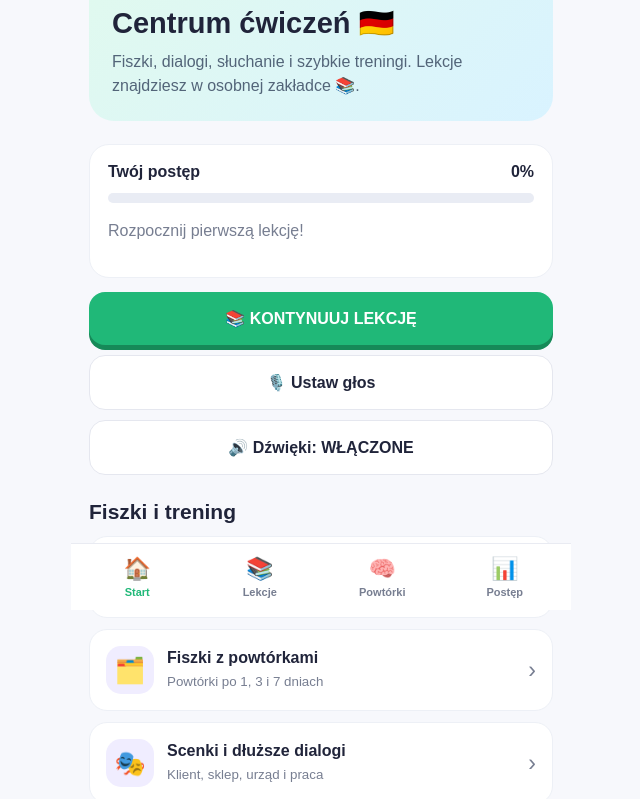
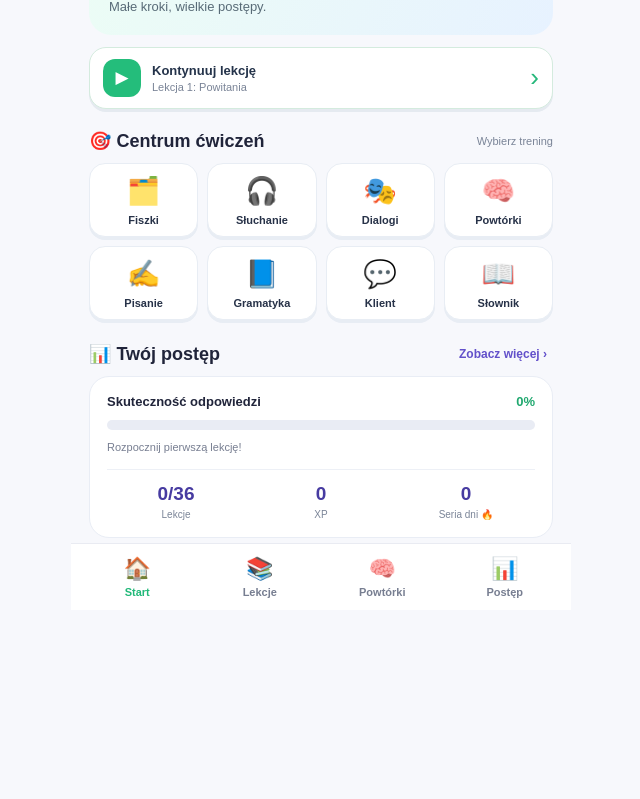
Before and after one commit to countrtv69-dev/DeutschTrainer, a plain HTML site: page index.html in a window 1280 px wide. Shown: the part 190-989 px from the top of the page, without its empty margins (319-959 px from the left). After the commit the page ends 912 px from the top, so only its background shows below. Drawn offline with Linux system fonts and the light colour scheme.

Commit message:
Add files via upload

```diff
--- a/index.html
+++ b/index.html
@@ -2,7 +2,7 @@
 <!DOCTYPE html>
 <html lang="pl">
 <head>
-<link rel="manifest" href="manifest.webmanifest?v=20261017-logo-v2"><meta name="theme-color" content="#7555dc">
+<link rel="manifest" href="manifest.webmanifest?v=20261017-adventure-v9"><meta name="theme-color" content="#7555dc">
 <meta charset="UTF-8">
 <meta name="viewport" content="width=device-width, initial-scale=1, maximum-scale=1, user-scalable=no">
 <meta name="theme-color" content="#f7f8fc">
@@ -272,6 +272,34 @@ p { line-height: 1.5; }
 .dt-badge{display:inline-block;background:#fff0c9;padding:7px 10px;border-radius:15px;margin:4px;font-weight:700}
 .dt-field{width:100%;box-sizing:border-box;padding:12px;border-radius:10px;border:1px solid #a9b3c7;font-size:16px}
 
+
+/* DeutschTrainer Adventure v9 */
+.dt-home-welcome{display:flex;align-items:center;justify-content:space-between;background:linear-gradient(115deg,#ecfdf5,#e7f2ff);border-radius:22px;padding:18px 20px;margin-bottom:12px}
+.dt-home-welcome h1{font-size:28px;margin:4px 0}.dt-home-welcome p{font-size:13px;margin:0;color:#586b77}.dt-eyebrow{font-size:10px;letter-spacing:1.5px;font-weight:900;color:#168958}.dt-welcome-star{font-size:37px}
+.dt-continue-mini{width:100%;border:1px solid #d4ebde;background:#fff;border-radius:17px;display:flex;align-items:center;text-align:left;gap:11px;padding:11px 13px;color:#24334a;box-shadow:0 3px 0 #e5eaf0}
+.dt-continue-symbol{width:38px;height:38px;border-radius:12px;display:grid;place-items:center;background:#24bd7b;color:white;font-size:17px;flex-shrink:0}.dt-continue-mini b{display:block;font-size:13px}.dt-continue-mini small{display:block;font-size:11px;color:#7a8497;margin-top:3px}.dt-continue-arrow{margin-left:auto;font-size:26px;color:#25b77a}
+.dt-home-heading{display:flex;align-items:center;justify-content:space-between;gap:8px;margin:21px 0 11px}.dt-home-heading h2{font-size:18px;margin:0}.dt-home-heading>span{font-size:11px;color:#7a8497}.dt-home-heading button{background:none;border:0;color:#6250ca;font-size:12px;font-weight:800}
+.dt-exercise-grid{display:grid;grid-template-columns:repeat(4,minmax(0,1fr));gap:9px}.dt-exercise{background:#fff;border:1px solid #e8edf4;border-radius:16px;min-width:0;padding:11px 3px 10px;font-size:11px;font-weight:800;color:#273248;box-shadow:0 3px 0 #e8edf4}.dt-exercise:active{transform:translateY(2px);box-shadow:0 1px 0 #e8edf4}.dt-ex-icon{display:block;font-size:27px;margin-bottom:7px}
+.dt-progress-heading{margin-top:23px}.dt-progress-card{background:#fff;border:1px solid #e9edf5;border-radius:20px;padding:17px}.dt-progress-top{display:flex;justify-content:space-between;gap:8px;font-size:13px;font-weight:700;margin-bottom:11px}.dt-progress-top strong{color:#20a86f}.dt-progress-card p{font-size:11px;margin:9px 0 14px}.dt-mini-stats{display:grid;grid-template-columns:repeat(3,1fr);gap:7px;border-top:1px solid #edf0f6;padding-top:13px;text-align:center}.dt-mini-stats b{display:block;font-size:19px;color:#473ba1}.dt-mini-stats small{display:block;font-size:10px;color:#7a8497;margin-top:4px}
+.dt-more-tools{margin:14px 0 5px;background:white;border:1px solid #edf0f6;border-radius:17px;padding:14px}.dt-more-tools summary{cursor:pointer;font-size:13px;font-weight:800}.dt-more-links{display:grid;gap:7px;margin-top:12px}.dt-more-links button{text-align:left;padding:12px;border-radius:10px;border:1px solid #e9edf4;background:#f8faff;color:#24334a;font-size:13px;font-weight:700}
+#path-lessons{background:transparent;padding:4px 0 20px}
+.dt-world{--world:#20b878;--world-light:#e6f9ee;position:relative;border-radius:25px;padding:16px 12px 26px;margin:17px 0 22px;background:linear-gradient(180deg,var(--world-light),#fff);border:1px solid #e4eaf2;overflow:hidden}
+.dt-world.world-a2{--world:#3b82f6;--world-light:#e6f1ff}.dt-world.world-b1{--world:#9b5de5;--world-light:#f2eaff}
+.dt-world:before{content:'☁️';position:absolute;right:18px;top:65px;font-size:38px;opacity:.5}.dt-world:after{content:'✦';position:absolute;left:15px;bottom:70px;color:var(--world);font-size:28px;opacity:.28;pointer-events:none}
+.dt-world-head{position:relative;z-index:1;background:var(--world);color:white;border-radius:17px;padding:13px 15px;box-shadow:0 4px 0 #0002}.dt-world-head strong{display:block;font-size:16px}.dt-world-head small{font-size:11px;opacity:.95}
+.dt-adventure-track{position:relative;display:flex;flex-direction:column;align-items:center;padding:20px 0 5px;gap:0}
+.dt-adventure-track:before{content:'';position:absolute;top:40px;bottom:36px;left:50%;border-left:6px dotted #b9c7d6;transform:translateX(-50%);opacity:.75}
+.dt-node-wrap{position:relative;z-index:1;display:flex;flex-direction:column;align-items:center;min-height:117px;width:100%}
+.dt-node-wrap:nth-child(3n+1){transform:translateX(-22%)}.dt-node-wrap:nth-child(3n+2){transform:translateX(21%)}
+.dt-node{width:70px;height:70px;border-radius:24px;border:4px solid white;box-shadow:0 6px 0 #0002,0 8px 14px #0001;background:var(--world);color:white;display:grid;place-items:center;font-size:30px;transition:transform .15s;position:relative;cursor:pointer}
+.dt-node:active:not(:disabled){transform:scale(.94)}.dt-node:disabled{cursor:not-allowed;background:#aab6c6;color:white;filter:grayscale(.3)}
+.dt-node.dt-done{background:#24b977}.dt-node.dt-current{background:linear-gradient(145deg,#ffcf59,#f59b23);box-shadow:0 5px 0 #cb8421,0 0 0 6px #ffd87380;animation:dt-pulse 2s ease-in-out infinite}.dt-node.dt-checkpoint{background:linear-gradient(145deg,#ac72ff,#6d43d6)}.dt-node.dt-checkpoint.dt-done{background:linear-gradient(145deg,#ffd55e,#e9a523)}
+.dt-node-number{position:absolute;right:-8px;top:-8px;min-width:23px;height:23px;border-radius:50%;background:white;border:2px solid var(--world);color:#25364d;font-size:11px;font-weight:900;display:grid;place-items:center}
+.dt-node-label{max-width:165px;text-align:center;margin-top:8px;padding:6px 11px;background:white;border-radius:14px;font-size:11px;font-weight:800;color:#324159;box-shadow:0 2px 6px #0001}.dt-node-wrap.dt-locked .dt-node-label{color:#8a93a4}
+@keyframes dt-pulse{50%{box-shadow:0 5px 0 #cb8421,0 0 0 10px #ffd87345}}
+@media(prefers-reduced-motion:reduce){.dt-node.dt-current{animation:none}}
+@media(max-width:360px){.dt-exercise-grid{gap:6px}.dt-exercise{font-size:10px}.dt-ex-icon{font-size:23px}}
+
 </style>
 </head>
 
@@ -291,51 +319,38 @@ p { line-height: 1.5; }
 
     <!-- EKRAN GŁÓWNY -->
     <section id="home" class="screen active">
-        <div class="hero">
-            <div class="emoji">💪🇩🇪</div>
-            <h1>Centrum ćwiczeń 🇩🇪</h1>
-            <p>Fiszki, dialogi, słuchanie i szybkie treningi. Lekcje znajdziesz w osobnej zakładce 📚.</p>
+      <div class="dt-home-welcome"><div><span class="dt-eyebrow">🇩🇪 DEUTSCHTRAINER</span><h1>Hallo! 👋</h1><p>Małe kroki, wielkie postępy.</p></div><div class="dt-welcome-star">✨</div></div>
+      <button class="dt-continue-mini" onclick="continuePath()" aria-label="Kontynuuj lekcję"><span class="dt-continue-symbol">▶</span><span><b>Kontynuuj lekcję</b><small id="dt-next-lesson">Wróć do nauki</small></span><span class="dt-continue-arrow">›</span></button>
+      <div class="dt-home-heading"><h2>🎯 Centrum ćwiczeń</h2><span>Wybierz trening</span></div>
+      <div class="dt-exercise-grid"><button class="dt-exercise" onclick="openFlashcards()"><span class="dt-ex-icon">🗂️</span><span>Fiszki</span></button>
+<button class="dt-exercise" onclick="openFeature('listening')"><span class="dt-ex-icon">🎧</span><span>Słuchanie</span></button>
+<button class="dt-exercise" onclick="openExtendedDialogues()"><span class="dt-ex-icon">🎭</span><span>Dialogi</span></button>
+<button class="dt-exercise" onclick="openFeature('review')"><span class="dt-ex-icon">🧠</span><span>Powtórki</span></button>
+<button class="dt-exercise" onclick="openFeature('writing')"><span class="dt-ex-icon">✍️</span><span>Pisanie</span></button>
+<button class="dt-exercise" onclick="openGrammar()"><span class="dt-ex-icon">📘</span><span>Gramatyka</span></button>
+<button class="dt-exercise" onclick="openFeature('dialog')"><span class="dt-ex-icon">💬</span><span>Klient</span></button>
+<button class="dt-exercise" onclick="openFeature('dictionary')"><span class="dt-ex-icon">📖</span><span>Słownik</span></button></div>
+      <div class="dt-home-heading dt-progress-heading"><h2>📊 Twój postęp</h2><button onclick="showProgress()">Zobacz więcej ›</button></div>
+      <div class="dt-progress-card">
+        <div class="dt-progress-top"><span>Skuteczność odpowiedzi</span><strong id="percent">0%</strong></div>
+        <div class="progress"><div id="home-progress" class="progress-fill"></div></div>
+        <p class="muted" id="progress-description">Rozpocznij pierwszą lekcję!</p>
+        <div class="dt-mini-stats"><div><b id="dt-home-lessons">0/36</b><small>Lekcje</small></div><div><b id="dt-home-xp">0</b><small>XP</small></div><div><b id="dt-home-streak">0</b><small>Seria dni 🔥</small></div></div>
+      </div>
+      <details class="dt-more-tools"><summary>⚙️ Więcej ćwiczeń i ustawienia</summary>
+        <div class="dt-more-links">
+          <button onclick="openProfile()">🏅 Mój profil i osiągnięcia</button>
+          <button onclick="openBackup()">💾 Kopia zapasowa postępów</button>
+          <button onclick="openFeature('missions')">🏆 Misje i osiągnięcia</button>
+          <button onclick="startLesson('work')">🛠️ Niemiecki w pracy</button>
+          <button onclick="startLesson('customer')">🤝 Rozmowa z klientem</button>
+          <button onclick="startLesson('daily')">🗣️ Niemiecki na co dzień</button>
+          <button onclick="startReview()">🧠 Powtórka błędów <small id="mistake-count"></small></button>
+          <button onclick="openFeature('install')">📱 Instalacja / offline</button>
+          <button onclick="openVoiceSettings()">🎙️ Ustaw głos</button>
+          <button id="sound-toggle" onclick="toggleSounds()">🔊 Dźwięki: WŁĄCZONE</button>
         </div>
-
-        <div class="card">
-            <div class="card-head">
-                <strong>Twój postęp</strong>
-                <strong id="percent">0%</strong>
-            </div>
-            <div class="progress"><div id="home-progress" class="progress-fill"></div></div>
-            <p class="muted" id="progress-description">Rozpocznij pierwszą lekcję!</p>
-        </div>
-
-        <button class="button" onclick="continuePath()">📚 KONTYNUUJ LEKCJĘ</button>
-        <button type="button" class="button secondary" style="margin-top:10px" onclick="openVoiceSettings()">🎙️ Ustaw głos</button>
-        <button id="sound-toggle" class="button secondary" style="margin-top:10px" onclick="toggleSounds()">🔊 Dźwięki: WŁĄCZONE</button>
-<h2 class="section">Fiszki i trening</h2>
-        <div class="lesson-row" onclick="openGrammar()"><div class="lesson-emoji">📘</div><div class="lesson-info"><strong>Gramatyka przed lekcją</strong><small>Polskie wyjaśnienia i przykłady A1–B1</small></div><div class="arrow">›</div></div>
-        <div class="lesson-row" onclick="openFlashcards()"><div class="lesson-emoji">🗂️</div><div class="lesson-info"><strong>Fiszki z powtórkami</strong><small>Powtórki po 1, 3 i 7 dniach</small></div><div class="arrow">›</div></div>
-        <div class="lesson-row" onclick="openExtendedDialogues()"><div class="lesson-emoji">🎭</div><div class="lesson-info"><strong>Scenki i dłuższe dialogi</strong><small>Klient, sklep, urząd i praca</small></div><div class="arrow">›</div></div>
-        <div class="lesson-row" onclick="openProfile()"><div class="lesson-emoji">🏅</div><div class="lesson-info"><strong>Mój profil i osiągnięcia</strong><small>Statystyki i odznaki</small></div><div class="arrow">›</div></div>
-        <div class="lesson-row" onclick="openBackup()"><div class="lesson-emoji">💾</div><div class="lesson-info"><strong>Kopia zapasowa</strong><small>Eksport i import postępów</small></div><div class="arrow">›</div></div>
-        <h2 class="section">Nowe tryby nauki</h2>
-        <div class="lesson-row" onclick="openFeature('dialog')"><div class="lesson-emoji">💬</div><div class="lesson-info"><strong>Rozmowy z klientem</strong><small>Interaktywne dialogi</small></div><div class="arrow">›</div></div>
-        <div class="lesson-row" onclick="openFeature('review')"><div class="lesson-emoji">🧠</div><div class="lesson-info"><strong>Inteligentne powtórki</strong><small>Trudne zdania wracają częściej</small></div><div class="arrow">›</div></div>
-        <div class="lesson-row" onclick="openFeature('writing')"><div class="lesson-emoji">✍️</div><div class="lesson-info"><strong>Samodzielne pisanie</strong><small>Wpisz niemieckie zdanie</small></div><div class="arrow">›</div></div>
-        <div class="lesson-row" onclick="openFeature('listening')"><div class="lesson-emoji">🎧</div><div class="lesson-info"><strong>Ćwiczenia ze słuchu</strong><small>Posłuchaj i rozpoznaj znaczenie</small></div><div class="arrow">›</div></div>
-        <div class="lesson-row" onclick="openFeature('dictionary')"><div class="lesson-emoji">📖</div><div class="lesson-info"><strong>Słownik i fiszki</strong><small>Poznane zwroty i wymowa</small></div><div class="arrow">›</div></div>
-        <div class="lesson-row" onclick="openFeature('missions')"><div class="lesson-emoji">🏆</div><div class="lesson-info"><strong>Misje i osiągnięcia</strong><small>Codzienne cele i odznaki</small></div><div class="arrow">›</div></div>
-        <div class="lesson-row" onclick="openFeature('install')"><div class="lesson-emoji">📱</div><div class="lesson-info"><strong>Na telefon / offline</strong><small>Instrukcja instalacji PWA</small></div><div class="arrow">›</div></div>
-        <h2 class="section">Dodatkowe ćwiczenia</h2>
-        <div class="lesson-row" onclick="startLesson('work')"><div class="lesson-emoji">🛠️</div><div class="lesson-info"><strong>Niemiecki w pracy</strong><small>Rozszerzony bank pytań do ćwiczenia</small></div><div class="arrow">›</div></div>
-        <div class="lesson-row" onclick="startLesson('customer')"><div class="lesson-emoji">🤝</div><div class="lesson-info"><strong>Rozmowa z klientem</strong><small>Przydatne zwroty i pytania</small></div><div class="arrow">›</div></div>
-        <div class="lesson-row" onclick="startLesson('daily')"><div class="lesson-emoji">🗣️</div><div class="lesson-info"><strong>Niemiecki na co dzień</strong><small>Sklep, droga i rozmowy</small></div><div class="arrow">›</div></div>
-
-        <div class="lesson-row" onclick="startReview()">
-            <div class="lesson-emoji" style="background:#ffe9f0">🧠</div>
-            <div class="lesson-info">
-                <strong>Powtórka błędów</strong>
-                <small id="mistake-count">Słówka, które warto utrwalić</small>
-            </div>
-            <div class="arrow">›</div>
-        </div>
+      </details>
     </section>
 
     <!-- ODDZIELNA ZAKŁADKA LEKCJE -->
@@ -4161,6 +4176,12 @@ function updateUI() {
     document.getElementById("progress-description").textContent=
         data.answered===0?"Rozpocznij pierwszą lekcję!":
         "Poprawne odpowiedzi: "+data.correct+" z "+data.answered+".";
+    document.getElementById("dt-home-lessons").textContent=lessonsA1.filter(l=>data.pathCompleted[l.id]).length+"/"+lessonsA1.length;
+    document.getElementById("dt-home-xp").textContent=data.xp;
+    document.getElementById("dt-home-streak").textContent=data.streak;
+    const nextIndex=unlockedPathCount();
+    const testDue=nextIndex>0 && nextIndex%5===0 && !checkpointPassed[nextIndex];
+    document.getElementById("dt-next-lesson").textContent=testDue?"Czeka test kontrolny":nextIndex>=lessonsA1.length?"Powtórz ostatnią lekcję":"Lekcja "+(nextIndex+1)+": "+lessonsA1[nextIndex].title;
     document.getElementById("mistake-count").textContent=
         Object.values(data.mistakes).filter(n=>n>0).length+" pytań do utrwalenia";
     document.getElementById("stat-xp").textContent=data.xp;
@@ -4196,31 +4217,36 @@ function renderPath() {
     document.getElementById("path-progress").style.width = (100*completed/lessonsA1.length) + "%";
     const unlocked = unlockedPathCount();
     const container = document.getElementById("path-lessons");
-    container.innerHTML = "";
+    container.replaceChildren();
+    let world=null, track=null, currentLevel='';
+    function makeNode(icon,title,num,kind,locked,done,handler){
+        const wrap=document.createElement('div');wrap.className='dt-node-wrap'+(locked?' dt-locked':'');
+        const btn=document.createElement('button');btn.type='button';btn.className='dt-node '+(kind||'')+(done?' dt-done':'')+(!done&&!locked&&kind!=='dt-checkpoint'?' dt-current':'');
+        btn.disabled=locked;btn.setAttribute('aria-label',title+(locked?' (zablokowane)':done?' (ukończone)':''));
+        btn.textContent=locked?'🔒':done?(kind==='dt-checkpoint'?'🏆':'✓'):icon;
+        const number=document.createElement('span');number.className='dt-node-number';number.textContent=num;btn.appendChild(number);
+        const label=document.createElement('div');label.className='dt-node-label';label.textContent=title;
+        btn.onclick=handler;wrap.append(btn,label);track.appendChild(wrap);
+    }
     lessonsA1.forEach((lesson,i)=>{
-        if(i===0 || (i>0 && lessonsA1[i].level!==lessonsA1[i-1].level)){
-          const hdr=document.createElement('div');hdr.className='path-section';hdr.textContent='🇩🇪 POZIOM '+(lesson.level|| (i<20?'A1':i<29?'A2':'B1'));container.appendChild(hdr);
+        const level=lesson.level||(i<20?'A1':i<29?'A2':'B1');
+        if(level!==currentLevel){
+            currentLevel=level;
+            world=document.createElement('section');world.className='dt-world world-'+level.toLowerCase();
+            const heading=document.createElement('div');heading.className='dt-world-head';
+            const headingTitle=document.createElement('strong');headingTitle.textContent=(level==='A1'?'🌿 Zielona kraina':level==='A2'?'🏙️ Niebieskie miasto':'🏰 Fioletowa przygoda')+' · '+level;
+            const sub=document.createElement('small');sub.textContent=level==='A1'?'Pierwsze kroki w niemieckim':level==='A2'?'Coraz pewniej w rozmowie':'Twoja droga do samodzielności';
+            heading.append(headingTitle,sub);world.appendChild(heading);
+            track=document.createElement('div');track.className='dt-adventure-track';world.appendChild(track);container.appendChild(world);
         }
         if(i>0 && i%5===0){
             const passed=!!checkpointPassed[i];
             const ready=lessonsA1.slice(0,i).every(l=>data.pathCompleted[l.id]);
-            const test=document.createElement("button");test.className="lesson-row";test.style.cssText="width:100%;text-align:left;color:inherit;border:2px solid #e4c6f5;background:#fff9ff;opacity:"+(ready?"1":".5");
-            test.disabled=!ready;test.innerHTML=`<div class="lesson-emoji">${passed?"🏆":"📝"}</div><div class="lesson-info"><strong>TEST KONTROLNY · lekcje ${i-4}–${i}</strong><small>25 pytań · 80% do zaliczenia · 5 żyć</small></div><div class="arrow">${passed?"✅":ready?"▶":"🔒"}</div>`;test.onclick=()=>startCheckpoint(i);container.appendChild(test);
+            makeNode('🏆','Test · lekcje '+(i-4)+'–'+i,'★','dt-checkpoint',!ready,passed,()=>startCheckpoint(i));
         }
-        const done=!!data.pathCompleted[lesson.id], locked=i>unlocked;
-        const btn=document.createElement("button");
-        btn.className="lesson-row "+(done?"path-done":(!locked?"path-current":""));
-        btn.style.cssText="width:100%;text-align:left;color:inherit;cursor:"+(locked?"not-allowed":"pointer")+";opacity:"+(locked?".52":"1")+";border:"+(!locked&&!done?"2px solid var(--purple)":"1px solid #edf0f6");
-        btn.disabled=locked;
-        const em=document.createElement("div"); em.className="lesson-emoji"; em.textContent=locked?"🔒":lesson.emoji;
-        const info=document.createElement("div"); info.className="lesson-info";
-        const strong=document.createElement("strong"); strong.textContent=(i+1)+". "+lesson.title;
-        const small=document.createElement("small"); small.textContent=lesson.description;
-        info.append(strong,small);
-        const state=document.createElement("div"); state.className="arrow"; state.textContent=done?"⭐⭐⭐":locked?"🔒":"▶";
-        btn.append(em,info,state);
-        btn.onclick=()=>startPathLesson(i);
-        container.appendChild(btn);
+        const done=!!data.pathCompleted[lesson.id];
+        const locked=i>unlocked || (i>0 && i%5===0 && !checkpointPassed[i]);
+        makeNode(lesson.emoji,lesson.title,String(i+1),'',locked,done,()=>startPathLesson(i));
     });
 }
 function continuePath() {
--- a/sw.js
+++ b/sw.js
@@ -1,4 +1,4 @@
-const CACHE = 'deutschtrainer-pwa-20261017-v8-separate-lessons';
+const CACHE = 'deutschtrainer-pwa-20261017-v9-adventure-map';
 const ASSETS = ['./', './index.html', './manifest.webmanifest', './de-trainer-192-v2.png', './de-trainer-512-v2.png'];
 self.addEventListener('install', e => { e.waitUntil(caches.open(CACHE).then(c => c.addAll(ASSETS)).then(() => self.skipWaiting())); });
 self.addEventListener('activate', e => { e.waitUntil(caches.keys().then(keys => Promise.all(keys.filter(k => k.startsWith('deutschtrainer-') && k !== CACHE).map(k => caches.delete(k)))).then(() => self.clients.claim())); });
```
